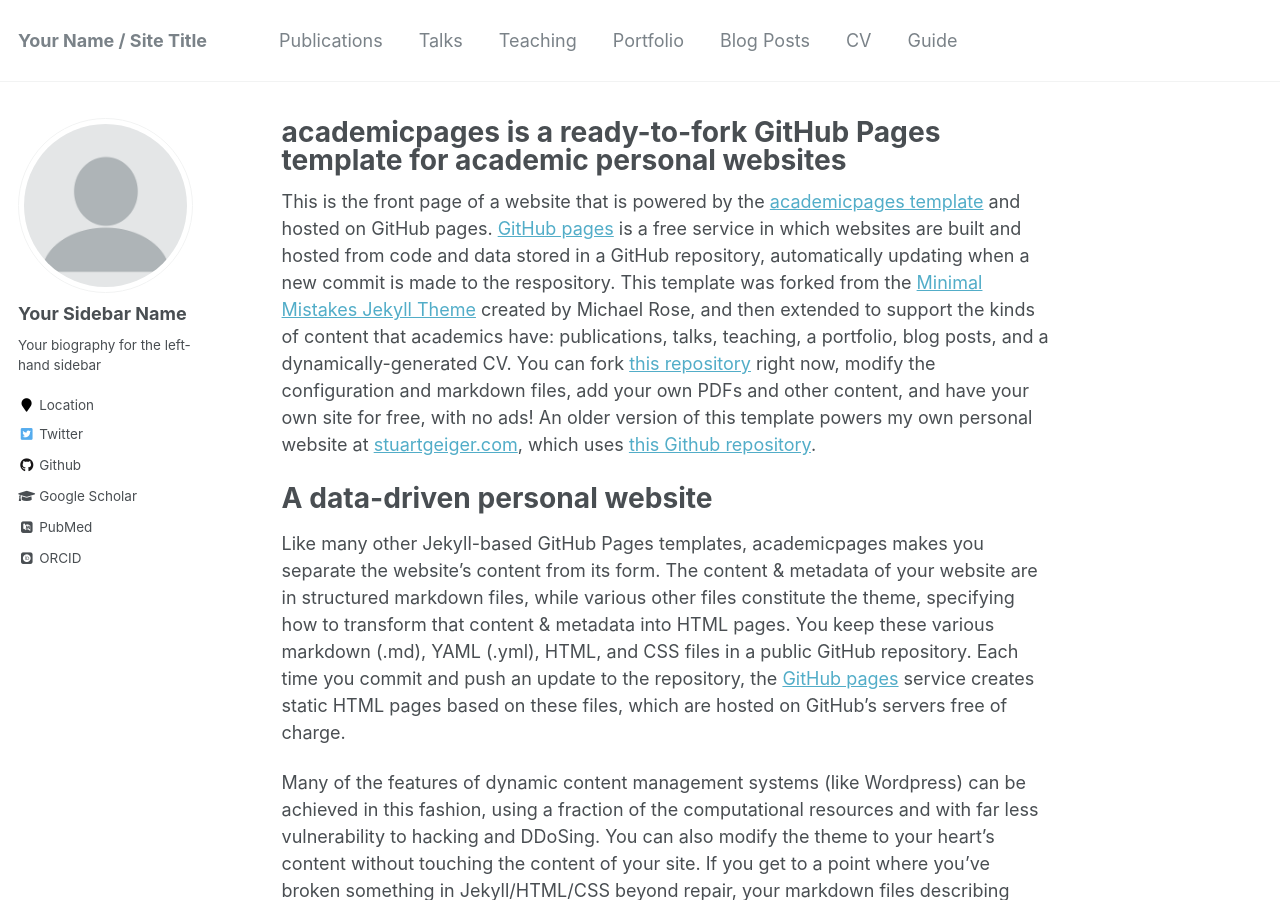
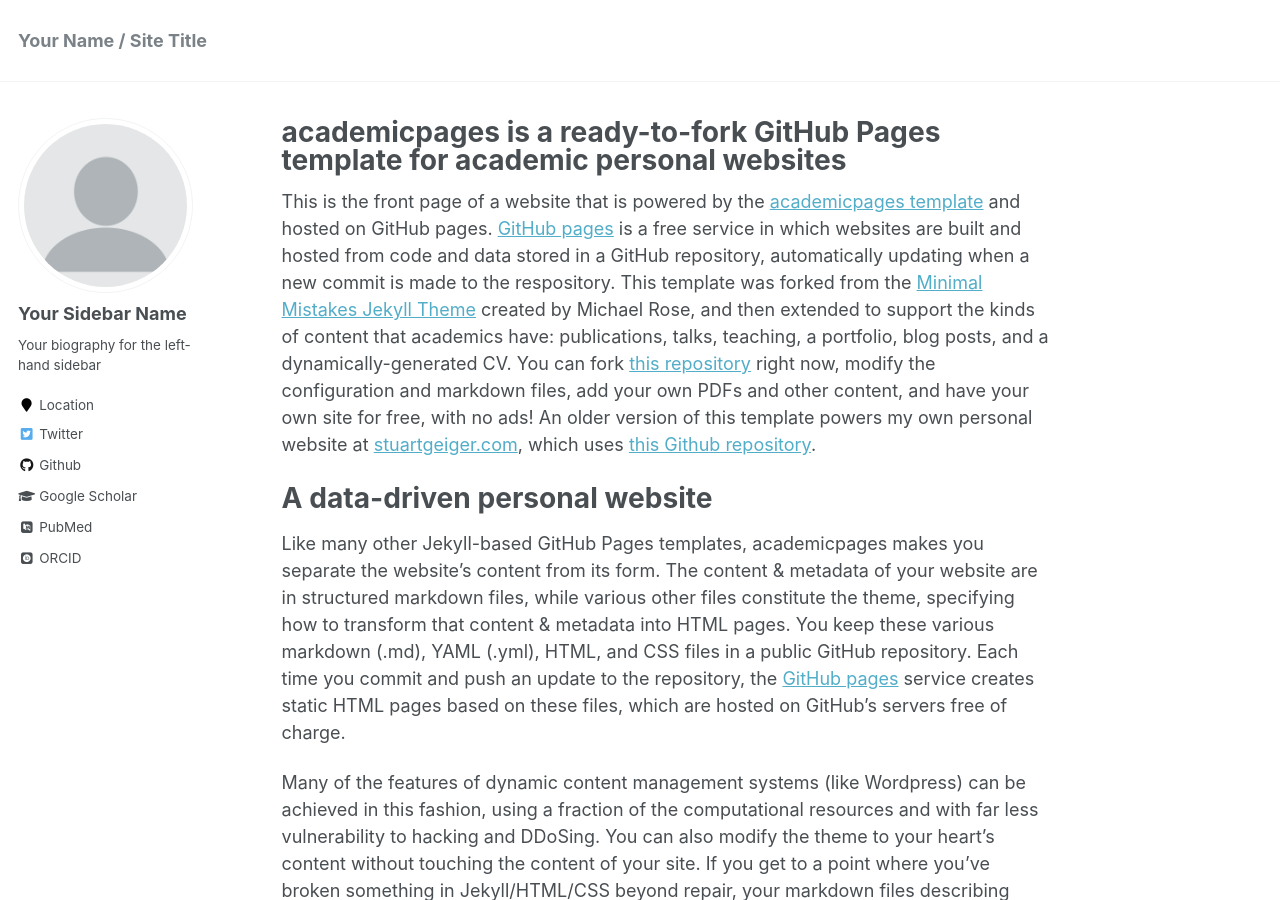
Before and after one commit to yin-penghang/yin-penghang.github.io, a Jekyll site: the page built from _pages/about.md, in a window 1280 px wide and 900 px high. Built offline with Jekyll 4.4.1, drawn with Linux system fonts in a browser that asks for light colours; some web fonts are replaced.

Commit message:
Update navigation.yml

```diff
--- a/_data/navigation.yml
+++ b/_data/navigation.yml
@@ -1,22 +1,10 @@
 # main links links
-main:
-  - title: "Publications"
-    url: /publications/
+# main:
+  #- title: "Publications"
+  #  url: /publications/
 
-  - title: "Talks"
-    url: /talks/
+ # - title: "Talks"
+ #   url: /talks/
 
-  - title: "Teaching"
-    url: /teaching/
-
-  - title: "Portfolio"
-    url: /portfolio/
-
-  - title: "Blog Posts"
-    url: /year-archive/
-
-  - title: "CV"
-    url: /cv/
-
-  - title: "Guide"
-    url: /markdown/
+ # - title: "Teaching"
+ #   url: /teaching/
```
